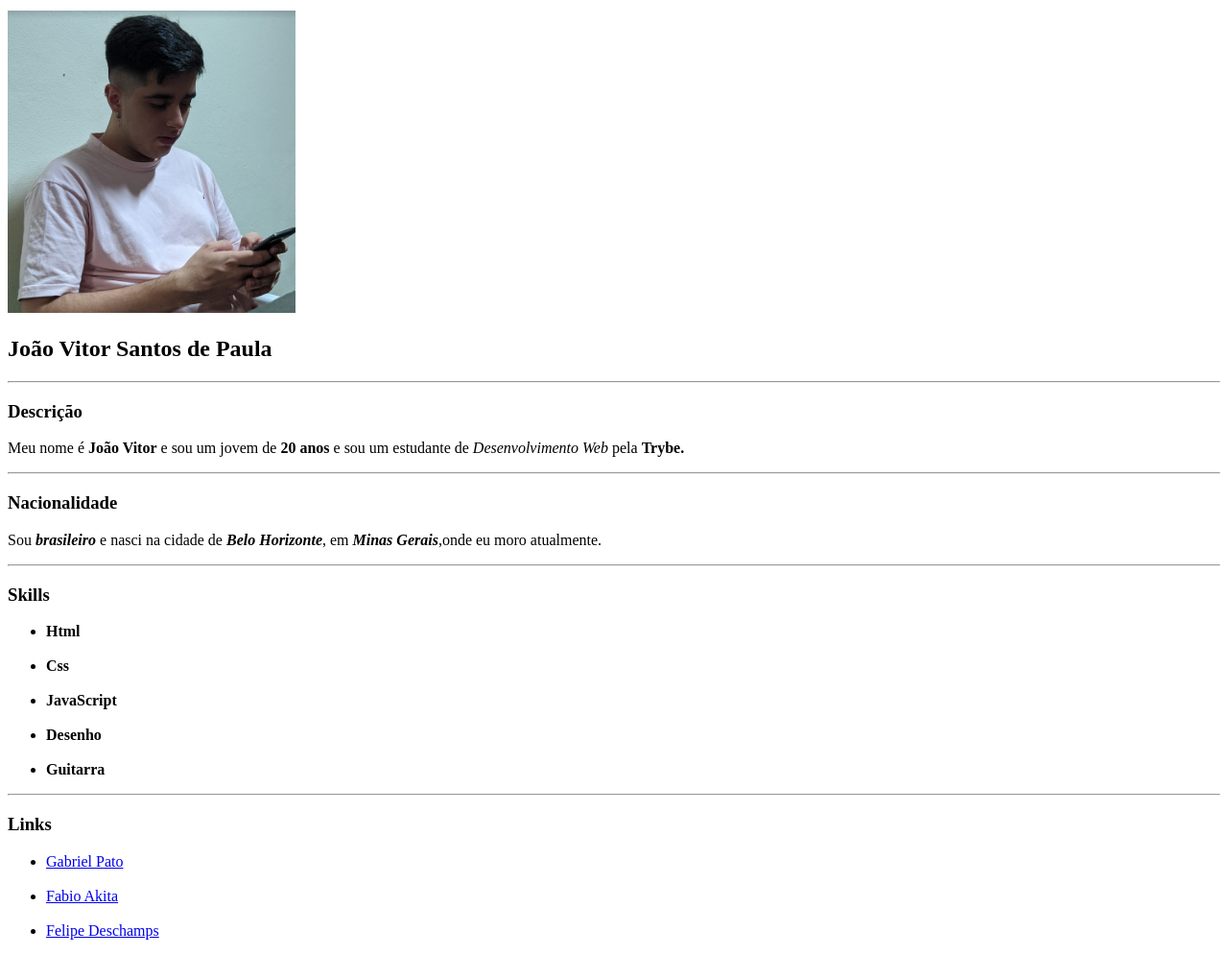
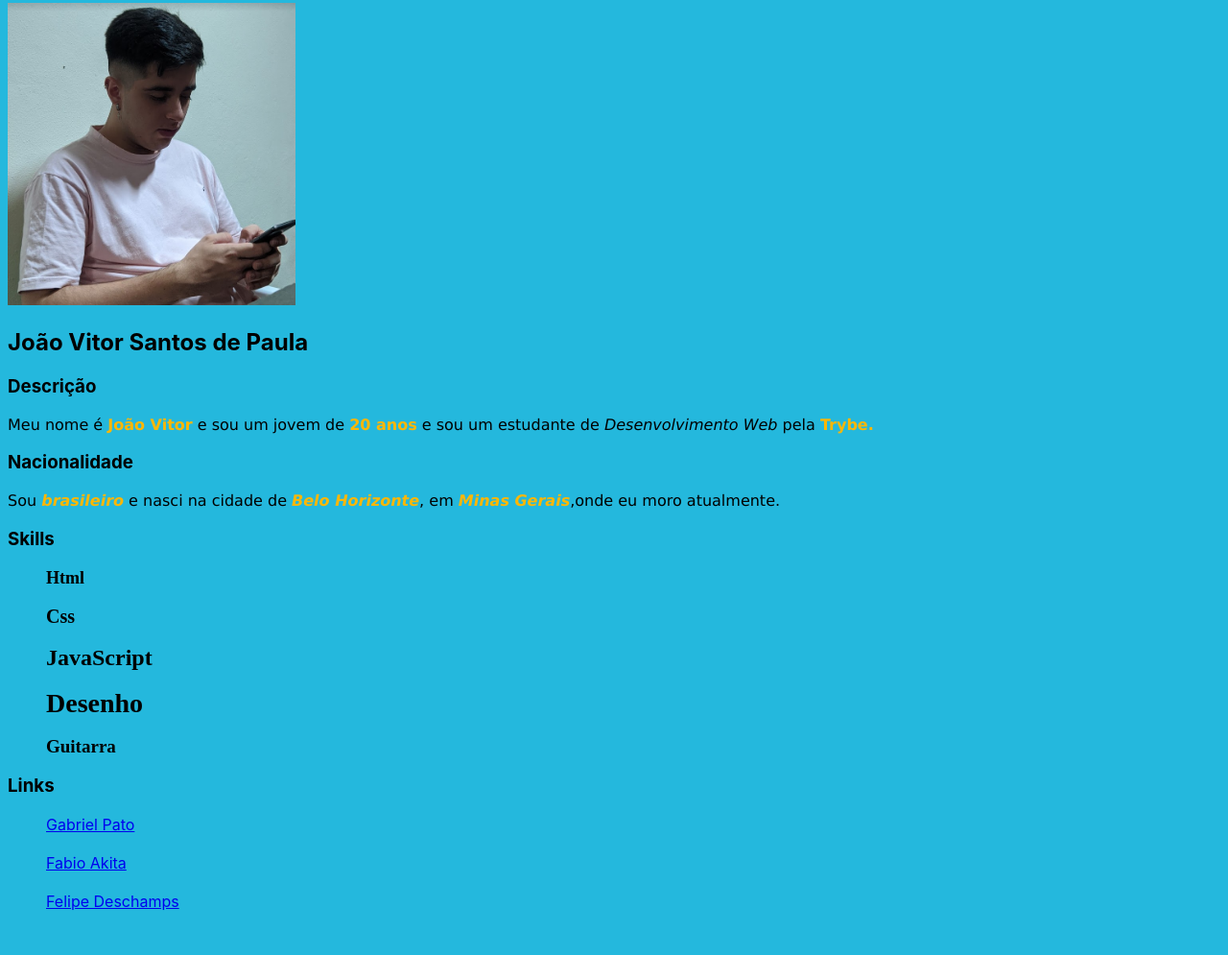
Before and after one commit to JoaoSantosP/joaosantosp.github.io, a plain HTML site: page index.html in a window 1280 px wide. Shown: the part 275-1270 px from the top of the page at 96% size. After the commit the page ends 1240 px from the top, so only its background shows below. Drawn offline with Linux system fonts and the light colour scheme.

Commit message:
portifolio com estilos

```diff
--- a/index.html
+++ b/index.html
@@ -5,63 +5,148 @@
     <meta charset="UTF-8">
     <meta http-equiv="X-UA-Compatible" content="IE=edge">
     <meta name="viewport" content="width=device-width, initial-scale=1.0">
+
     <title>Document</title>
+    <style>
+        p {
+            font-family: 'Lucida Sans', 'Lucida Sans Regular', 'Lucida Grande', 'Lucida Sans Unicode', Geneva, Verdana, sans-serif;
+        }
+
+        .joao {
+            font-family: -apple-system, BlinkMacSystemFont, 'Segoe UI', Roboto, Oxygen, Ubuntu, Cantarell, 'Open Sans', 'Helvetica Neue', sans-serif;
+        }
+
+        .titulodescricao {
+            font-family: -apple-system, BlinkMacSystemFont, 'Segoe UI', Roboto, Oxygen, Ubuntu, Cantarell, 'Open Sans', 'Helvetica Neue', sans-serif;
+        }
+
+        body {
+            background-color: #24b8dd;
+
+        }
+
+        .minhanacionalidade {
+            font-family: -apple-system, BlinkMacSystemFont, 'Segoe UI', Roboto, Oxygen, Ubuntu, Cantarell, 'Open Sans', 'Helvetica Neue', sans-serif;
+        }
+
+        .minhasskills {
+            font-family: -apple-system, BlinkMacSystemFont, 'Segoe UI', Roboto, Oxygen, Ubuntu, Cantarell, 'Open Sans', 'Helvetica Neue', sans-serif;
+        }
+
+        .links {
+            font-family: -apple-system, BlinkMacSystemFont, 'Segoe UI', Roboto, Oxygen, Ubuntu, Cantarell, 'Open Sans', 'Helvetica Neue', sans-serif;
+        }
+
+        .html {
+            font-size: 18px;
+        }
+
+        .css {
+            font-size: 20px;
+        }
+
+        .java {
+            font-size: 24px;
+        }
+
+        .desenho {
+            font-size: 28px;
+        }
+
+        .guitarra {
+            font-size: 19px;
+        }
+
+        .indice {
+            font-family: -apple-system, BlinkMacSystemFont, 'Segoe UI', Roboto, Oxygen, Ubuntu, Cantarell, 'Open Sans', 'Helvetica Neue', sans-serif;
+        }
+
+        .semponto {
+            list-style-type: none;
+
+        }
+
+        .listadelinks {
+            font-family: -apple-system, BlinkMacSystemFont, 'Segoe UI', Roboto, Oxygen, Ubuntu, Cantarell, 'Open Sans', 'Helvetica Neue', sans-serif;
+        }
+
+        .indicelista {}
+
+        .nac {
+            color: #FFB703;
+        }
+    </style>
 </head>
-<hr>
 
-<h1>Indíce</h1>
-<ul>
-    <li><a href="#foto">Foto</a></li>
+
+<h1 class="indice">Indíce</h1>
+<ul class="semponto">
+
+    <li><a class="indicelista" href="#foto">Foto</a></li>
     <br>
-    <li><a href="#descricao">Descrição</a></li>
+    <li><a href=" #descricao">Descrição</a></li>
     <br>
     <li><a href="#nacionalidade">Nacionalidade</a></li>
     <br>
     <li><a href="#skills">Skills</a></li>
     <br>
-    <li><a href="#links">Links</a></li>
+    <l><a href="#links">Links</a></l>
 </ul>
 <br>
 
 <img id="foto" src="foto-joao.png" alt="Foto do Joao" width="300px">
 
-<h2>João Vitor Santos de Paula</h2>
-<hr>
+<h2 class="joao">João Vitor Santos de Paula</h2>
+
+<div class="titulodescricao">
     <h3 id="descricao">Descrição</h3>
+</div>
 
-<p>Meu nome é <strong>João Vitor</strong> e sou um jovem de <strong>20 anos</strong> e sou um estudante de
+<p class="minhadescricao">Meu nome é <strong class="nac">João Vitor</strong> e sou um jovem de <strong class="nac">20
+        anos</strong> e sou um
+    estudante de
     <i>Desenvolvimento
-        Web</i> pela <strong>Trybe.</strong>
+        Web</i> pela <strong class="nac">Trybe.</strong>
 </p>
-<hr>
+<div class="minhanacionalidade">
     <h3 id="nacionalidade">Nacionalidade</h3>
-<p>Sou <i><strong>brasileiro</strong></i> e nasci na cidade de <i><strong>Belo Horizonte</strong></i>, em
-    <i><strong>Minas Gerais</strong></i>,onde eu
+</div>
+<p>Sou <i><strong class="nac">brasileiro</strong></i> e nasci na cidade de <i><strong class="nac">Belo
+            Horizonte</strong></i>, em
+    <i><strong class="nac">Minas Gerais</strong></i>,onde eu
     moro
     atualmente.
 </p>
-<hr>
+<div class="minhasskills">
     <h3 id="skills">Skills</h3>
-<ul>
-    <li><strong>Html</strong></li>
+</div>
+<ul class="semponto">
+
+    <li class="html"><strong>Html</strong></li>
     <br>
-    <li><strong>Css</strong></li>
+    <li class="css"><strong>Css</strong></li>
     <br>
-    <li><strong>JavaScript</strong></li>
+    <li class="java"><strong>JavaScript</strong></li>
     <br>
-    <li><strong>Desenho</strong></li>
+    <li class="desenho"><strong>Desenho</strong></li>
     <br>
-    <li><strong>Guitarra</strong></li>
+    <li class="guitarra"><strong>Guitarra</strong></li>
+
 </ul>
-<hr>
 
+<div class="links">
     <h3 id="links">Links</h3>
-<ul>
-    <li><a href="https://www.youtube.com/channel/UC70YG2WHVxlOJRng4v-CIFQ" target="_blank">Gabriel Pato</a></li>
+</div>
+<ul class="semponto">
+    <div class="listadelinks">
+        <li><a href="https://www.youtube.com/channel/UC70YG2WHVxlOJRng4v-CIFQ" target="_blank">Gabriel Pato</a>
+        </li>
         <br>
         <li><a href="https://www.youtube.com/user/AkitaOnRails" target="_blank">Fabio Akita</a></li>
         <br>
-    <li><a href="https://www.youtube.com/channel/UCU5JicSrEM5A63jkJ2QvGYw" target="_blank">Felipe Deschamps</a></li>
+        <li><a href="https://www.youtube.com/channel/UCU5JicSrEM5A63jkJ2QvGYw" target="_blank">Felipe
+                Deschamps</a></li>
+    </div>
 </ul>
 
 
```
Lines whose indentation alone changed are shown as unchanged.
